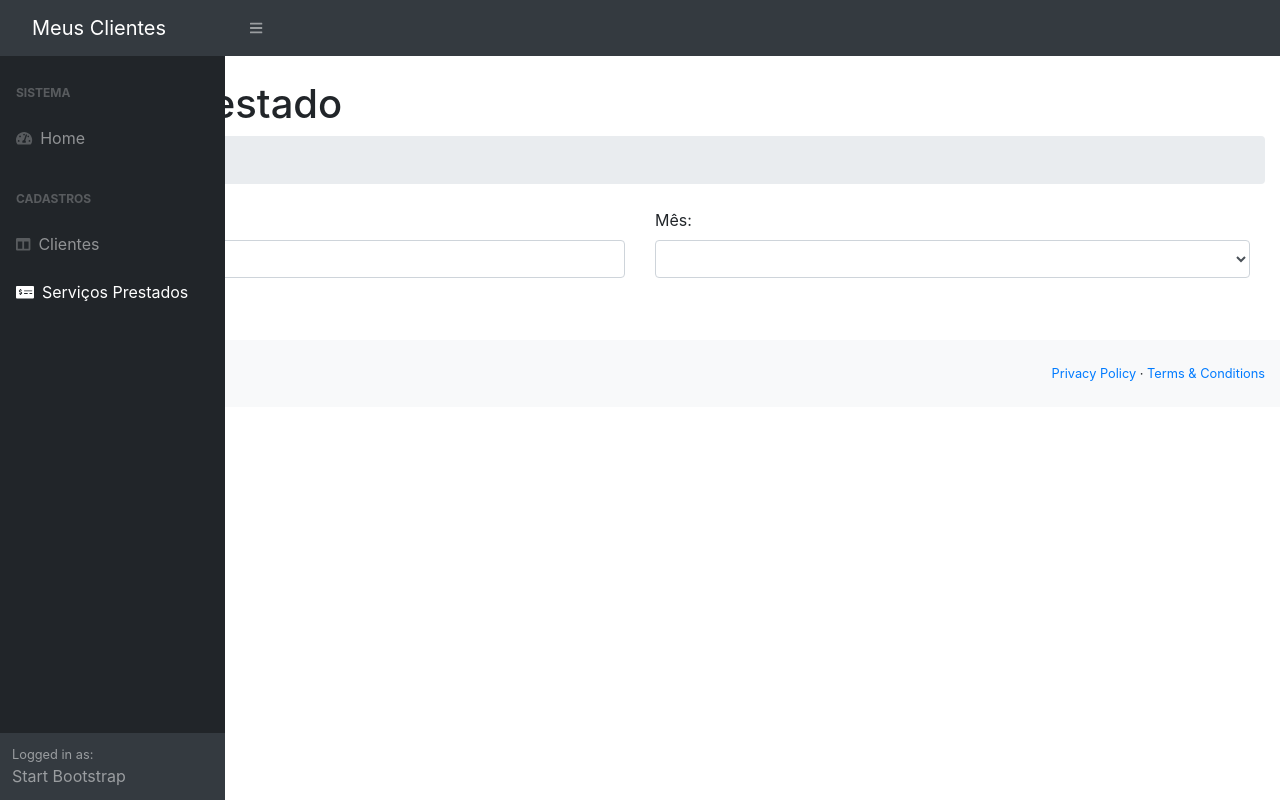
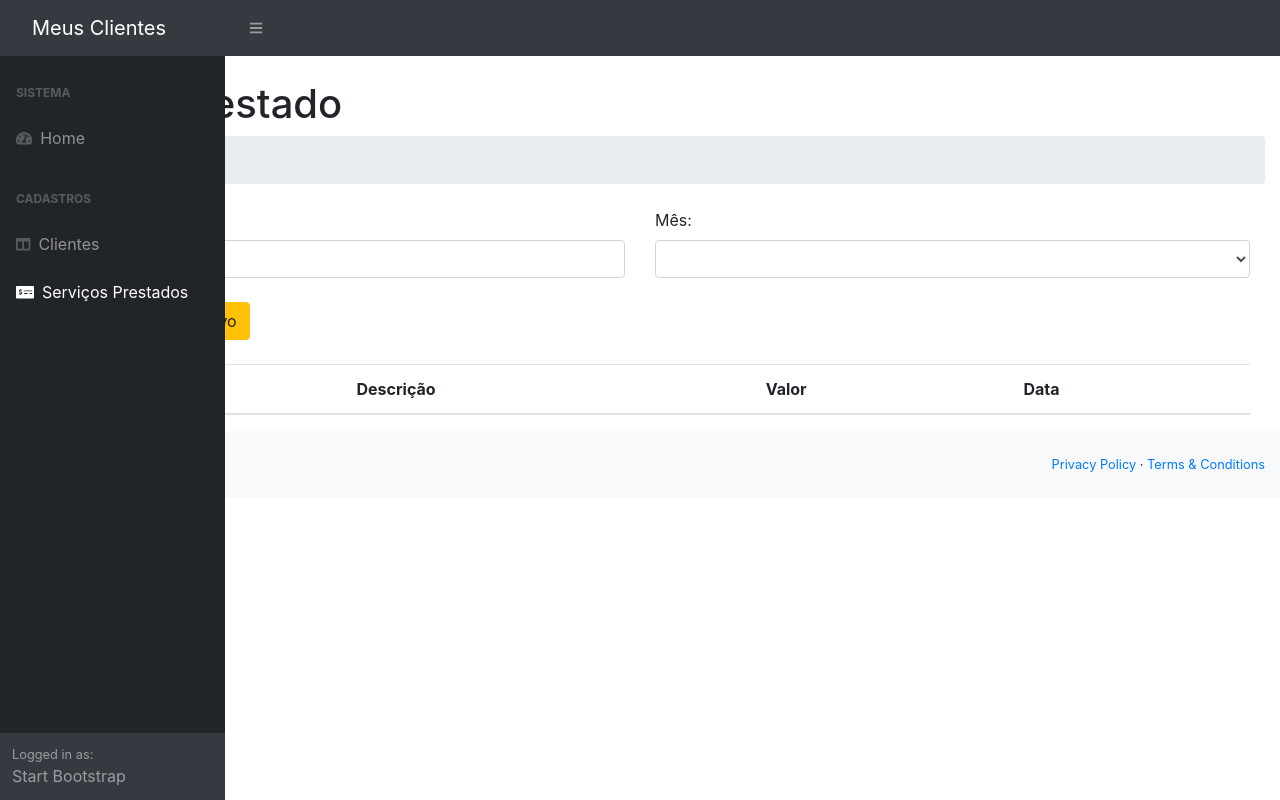
Before and after one commit to filipemoura/clientes-app, an Angular app: page /servico-prestado-lista in a window 1280 px wide. Built offline with nearby package versions, Linux system fonts and the light colour scheme.

Commit message:
Atualizando a consulta aos serviços prestados

```diff
--- a/src/app/servico-prestado.service.ts
+++ b/src/app/servico-prestado.service.ts
@@ -19,7 +19,7 @@ export class ServicoPrestadoService {
   }
 
   buscar(nome: string, mes: number) : Observable<ServicoPrestadoBusca[]> {
-    const httpParams = new HttpParams().set("nome", nome).set("mes", mes.toString());
+    const httpParams = new HttpParams().set("nome", nome).set("mes", mes ? mes.toString() : '');
 
     const url = this.apiURL + "?" + httpParams.toString();
 
--- a/src/app/servico-prestado/servico-prestado-form/servico-prestado-form.component.html
+++ b/src/app/servico-prestado/servico-prestado-form/servico-prestado-form.component.html
@@ -66,6 +66,10 @@
                 <button type="submit" class="btn btn-success">
                     <i class="fa fa-save"></i> Salvar
                 </button>
+
+                <button type="button" class="btn btn-danger ml-3" routerLink="/servico-prestado-lista">
+                    <i class="fa fa-undo-alt"></i> Voltar
+                </button>
             </div>
         </div>
 
--- a/src/app/servico-prestado/servico-prestado-lista/servico-prestado-lista.component.html
+++ b/src/app/servico-prestado/servico-prestado-lista/servico-prestado-lista.component.html
@@ -4,6 +4,14 @@
 </ol>
 <div class="container-fluid">
     <form #consultaForm="ngForm" (submit)="consultar()">
+        <div class="row">
+            <div class="col-md-12">
+                <div class="alert alert-warning" role="alert" *ngIf="mensagem">
+                    {{ mensagem }}
+                </div>
+            </div>
+        </div>
+
         <div class="row">
             <div class="col-md-6">
                 <label for="inputNome">Nome do Cliente:</label>
@@ -29,7 +37,36 @@
                 <button type="submit" class="btn btn-primary">
                     <i class="fa fa-search"></i> Consultar
                 </button>
+
+                <button type="button" class="btn btn-warning ml-3" routerLink="/servico-prestado-form">
+                    <i class="fa fa-plus"></i> Novo
+                </button>
             </div>
         </div>
     </form>
+
+    <br />
+
+    <div class="row">
+        <div class="col-md-12">
+            <table class="table">
+                <thead>
+                    <tr>
+                        <th>Cliente</th>
+                        <th>Descrição</th>
+                        <th>Valor</th>
+                        <th>Data</th>
+                    </tr>
+                </thead>
+                <tbody>
+                    <tr *ngFor="let servico of listaServico">
+                        <td>{{ servico.cliente.nome }}</td>
+                        <td>{{ servico.descricao }}</td>
+                        <td>{{ servico.valor }}</td>
+                        <td>{{ servico.data }}</td>
+                    </tr>
+                </tbody>
+            </table>
+        </div>
+    </div>
 </div>
--- a/src/app/servico-prestado/servico-prestado-lista/servico-prestado-lista.component.ts
+++ b/src/app/servico-prestado/servico-prestado-lista/servico-prestado-lista.component.ts
@@ -12,7 +12,8 @@ export class ServicoPrestadoListaComponent implements OnInit {
   nome: string;
   mes: number;
   meses: number[];
-  lista: ServicoPrestadoBusca[];
+  listaServico: ServicoPrestadoBusca[];
+  mensagem: string;
 
   constructor(
     private servicoPrestadoService: ServicoPrestadoService
@@ -26,7 +27,14 @@ export class ServicoPrestadoListaComponent implements OnInit {
   consultar() {
     this.servicoPrestadoService
       .buscar(this.nome, this.mes)
-      .subscribe(response => this.lista = response);
+      .subscribe(response => {
+        this.listaServico = response;
+        if(this.listaServico.length <= 0) {
+          this.mensagem = "Nenhum registro encontrado.";
+        } else {
+          this.mensagem = "";
+        }
+      });
   }
 
 }
```
